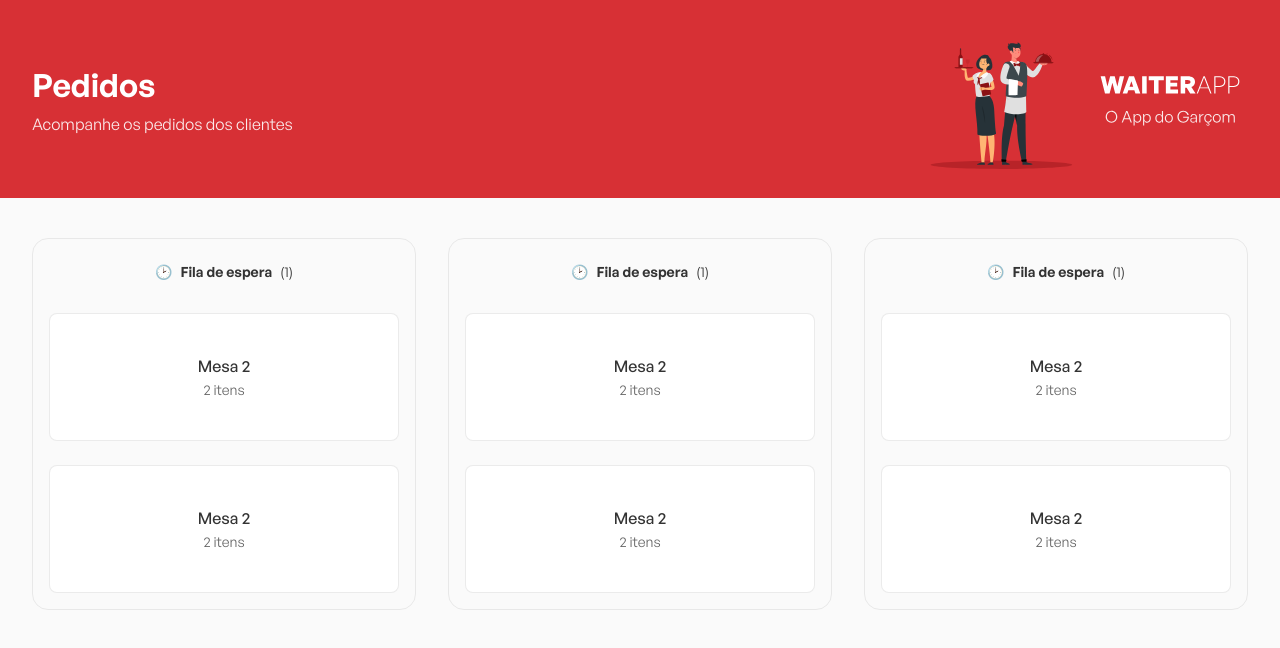
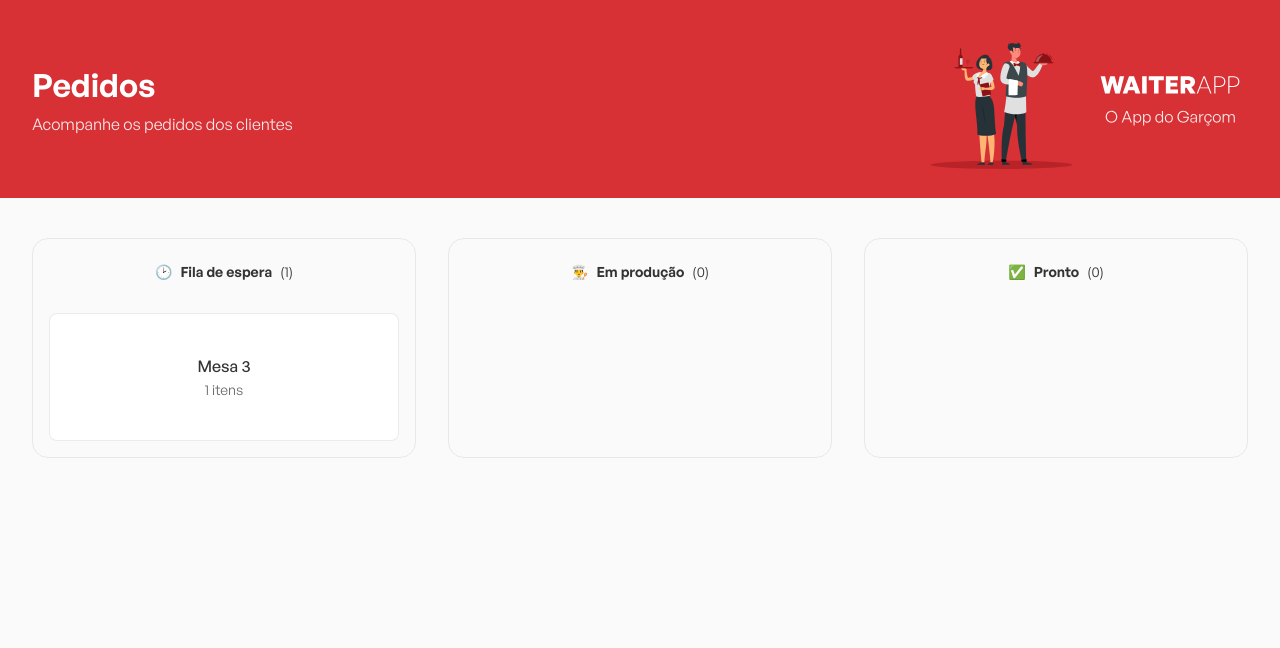
Before and after one commit to Vitor-Linaris/waiter-app, a React (Vite) app in the folder fe/: page / in a window 1280 px wide. Shown: the top 648 px of the page. Built offline with nearby package versions, Linux system fonts and the light colour scheme.

Commit message:
feat: add component Orders

```diff
--- /dev/null
+++ b/fe/src/components/OrderModal/index.tsx
@@ -0,0 +1,17 @@
+import { Overlay } from "./styles";
+
+interface OrderModalProps {
+  visible: boolean;
+}
+
+export function OrderModal({ visible }: OrderModalProps) {
+  if (!visible) {
+    return null;
+  }
+
+  return (
+    <Overlay>
+      <h1>OrderModal</h1>
+    </Overlay>
+  );
+}
--- /dev/null
+++ b/fe/src/components/OrderModal/styles.ts
@@ -0,0 +1,11 @@
+import { styled } from "styled-components";
+
+export const Overlay = styled.div`
+  left: 0;
+  top: 0;
+  background: rgba(0, 0, 0, 0.8);
+  backdrop-filter: blur(4.5px);
+  width: 100%;
+  height: 100vh;
+  position: fixed;
+`;
--- a/fe/src/components/Orders/index.tsx
+++ b/fe/src/components/Orders/index.tsx
@@ -1,62 +1,33 @@
-import { Board, Container, OrdersContainer } from "./styles";
+import { OrdersBoard } from "../OrdersBoard";
+import { Container } from "./styles";
+
+const orders: Order[] = [
+  {
+    _id: "68cbb62f99a9b802c83c9f0a",
+    table: "3",
+    status: "WAITING",
+    products: [
+      {
+        product: {
+          name: "Coca cola",
+          imagePath: "1758178610944-coca-cola.png",
+          price: 7,
+        },
+        quantity: 1,
+        _id: "68cbb62f99a9b802c83c9f0b",
+      },
+    ],
+    createdAt: "2025-09-18T07:35:11.056Z",
+    __v: 0,
+  },
+];
 
 export function Orders() {
   return (
     <Container>
-      <Board>
-        <header>
-          <span>🕑</span>
-          <strong>Fila de espera</strong>
-          <span>(1)</span>
-        </header>
-
-        <OrdersContainer>
-          <button type="button">
-            <strong>Mesa 2</strong>
-            <span>2 itens</span>
-          </button>
-          <button type="button">
-            <strong>Mesa 2</strong>
-            <span>2 itens</span>
-          </button>
-        </OrdersContainer>
-      </Board>
-      <Board>
-        <header>
-          <span>🕑</span>
-          <strong>Fila de espera</strong>
-          <span>(1)</span>
-        </header>
-
-        <OrdersContainer>
-          <button type="button">
-            <strong>Mesa 2</strong>
-            <span>2 itens</span>
-          </button>
-          <button type="button">
-            <strong>Mesa 2</strong>
-            <span>2 itens</span>
-          </button>
-        </OrdersContainer>
-      </Board>
-      <Board>
-        <header>
-          <span>🕑</span>
-          <strong>Fila de espera</strong>
-          <span>(1)</span>
-        </header>
-
-        <OrdersContainer>
-          <button type="button">
-            <strong>Mesa 2</strong>
-            <span>2 itens</span>
-          </button>
-          <button type="button">
-            <strong>Mesa 2</strong>
-            <span>2 itens</span>
-          </button>
-        </OrdersContainer>
-      </Board>
+      <OrdersBoard icon="🕑" title="Fila de espera" orders={orders} />
+      <OrdersBoard icon="👨‍🍳" title="Em produção" orders={[]} />
+      <OrdersBoard icon="✅" title="Pronto" orders={[]} />
     </Container>
   );
 }
--- a/fe/src/components/Orders/styles.ts
+++ b/fe/src/components/Orders/styles.ts
@@ -7,53 +7,3 @@ export const Container = styled.div`
   display: flex;
   gap: 32px;
 `;
-
-export const Board = styled.div`
-  padding: 16px;
-  border: 1px solid rgba(204, 204, 204, 0.4);
-  border-radius: 16px;
-  display: flex;
-  flex-direction: column;
-  align-items: center;
-  flex: 1;
-
-  header {
-    padding: 8px;
-    font-size: 14px;
-    display: flex;
-    align-items: center;
-    gap: 8px;
-  }
-`;
-
-export const OrdersContainer = styled.div`
-  display: flex;
-  flex-direction: column;
-  width: 100%;
-  margin-top: 24px;
-
-  button {
-    background: #fff;
-    border: 1px solid rgba(204, 204, 204, 0.4);
-    height: 128px;
-    border-radius: 8px;
-    display: flex;
-    flex-direction: column;
-    justify-content: center;
-    align-items: center;
-    gap: 4px;
-
-    strong {
-      font-weight: 500;
-    }
-
-    span {
-      font-size: 14px;
-      color: #666;
-    }
-
-    & + button {
-      margin-top: 24px;
-    }
-  }
-`;
--- /dev/null
+++ b/fe/src/components/OrdersBoard/index.tsx
@@ -0,0 +1,40 @@
+import { useState } from "react";
+import { Board, OrdersContainer } from "./styles";
+import type { Order } from "../../types/Order";
+import { OrderModal } from "../OrderModal";
+
+interface OrdersBoardProps {
+  icon: string;
+  title: string;
+  orders: Order[];
+}
+
+export function OrdersBoard({ icon, title, orders }: OrdersBoardProps) {
+  const [isModalVisible, setIsModalVisible] = useState(false);
+
+  function handleOpenOrder() {
+    setIsModalVisible(true);
+  }
+
+  return (
+    <Board>
+      <OrderModal visible={isModalVisible} />
+      <header>
+        <span>{icon}</span>
+        <strong>{title}</strong>
+        <span>({orders.length})</span>
+      </header>
+
+      {orders.length > 0 && (
+        <OrdersContainer>
+          {orders.map((order) => (
+            <button type="button" key={order._id} onClick={handleOpenOrder}>
+              <strong>Mesa {order.table}</strong>
+              <span>{order.products.length} itens</span>
+            </button>
+          ))}
+        </OrdersContainer>
+      )}
+    </Board>
+  );
+}
--- /dev/null
+++ b/fe/src/components/OrdersBoard/styles.ts
@@ -0,0 +1,51 @@
+import styled from "styled-components";
+
+export const Board = styled.div`
+  padding: 16px;
+  border: 1px solid rgba(204, 204, 204, 0.4);
+  border-radius: 16px;
+  display: flex;
+  flex-direction: column;
+  align-items: center;
+  flex: 1;
+
+  header {
+    padding: 8px;
+    font-size: 14px;
+    display: flex;
+    align-items: center;
+    gap: 8px;
+  }
+`;
+
+export const OrdersContainer = styled.div`
+  display: flex;
+  flex-direction: column;
+  width: 100%;
+  margin-top: 24px;
+
+  button {
+    background: #fff;
+    border: 1px solid rgba(204, 204, 204, 0.4);
+    height: 128px;
+    border-radius: 8px;
+    display: flex;
+    flex-direction: column;
+    justify-content: center;
+    align-items: center;
+    gap: 4px;
+
+    strong {
+      font-weight: 500;
+    }
+
+    span {
+      font-size: 14px;
+      color: #666;
+    }
+
+    & + button {
+      margin-top: 24px;
+    }
+  }
+`;
--- /dev/null
+++ b/fe/src/types/Order.ts
@@ -0,0 +1,14 @@
+export interface Order {
+  _id: string;
+  table: string;
+  status: string;
+  products: {
+    _id: string;
+    quantity: number;
+    product: {
+      name: string;
+      imagePath: string;
+      price: number;
+    };
+  }[];
+}
```
